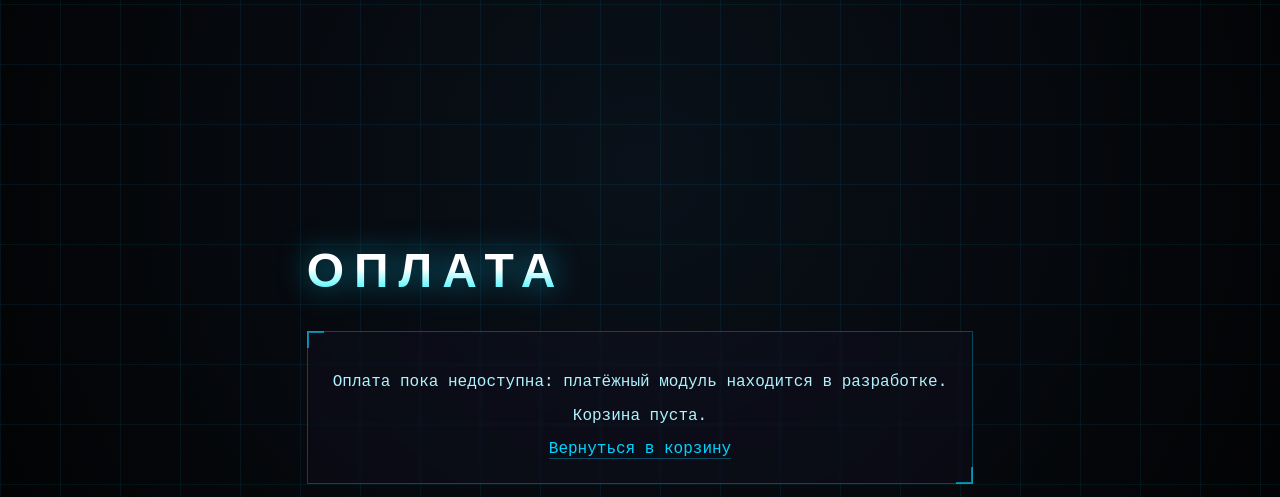
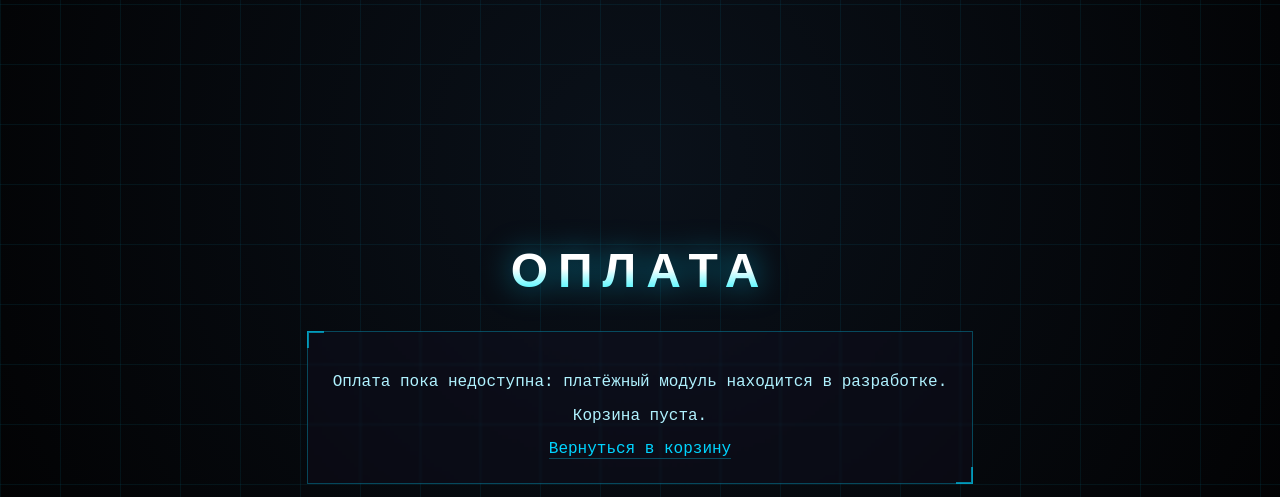
Before and after one commit to korshunovdiogen-star/Solar-World, a Django app: template shop/templates/shop/checkout_stub.html in a window 1280 px wide. Shown: the part 236-733 px from the top of the page. Run offline with Django 5.2, Linux system fonts and the light colour scheme; the template is opened without the code that fills it, so the values that code supplies are empty; parts of the project's set-up code (start-up, migrations or seed data) failed here and were passed over.

Commit message:
Выровнять заголовки корзины и оплаты по центру

```diff
--- a/static/css/shop.css
+++ b/static/css/shop.css
@@ -138,6 +138,10 @@
     margin: 40px auto;
     padding: 0 20px;
     box-sizing: border-box;
+}
+
+.cart-container .text-block h1 {
+    text-align: center;
 }
 
 .cart-table {
```
